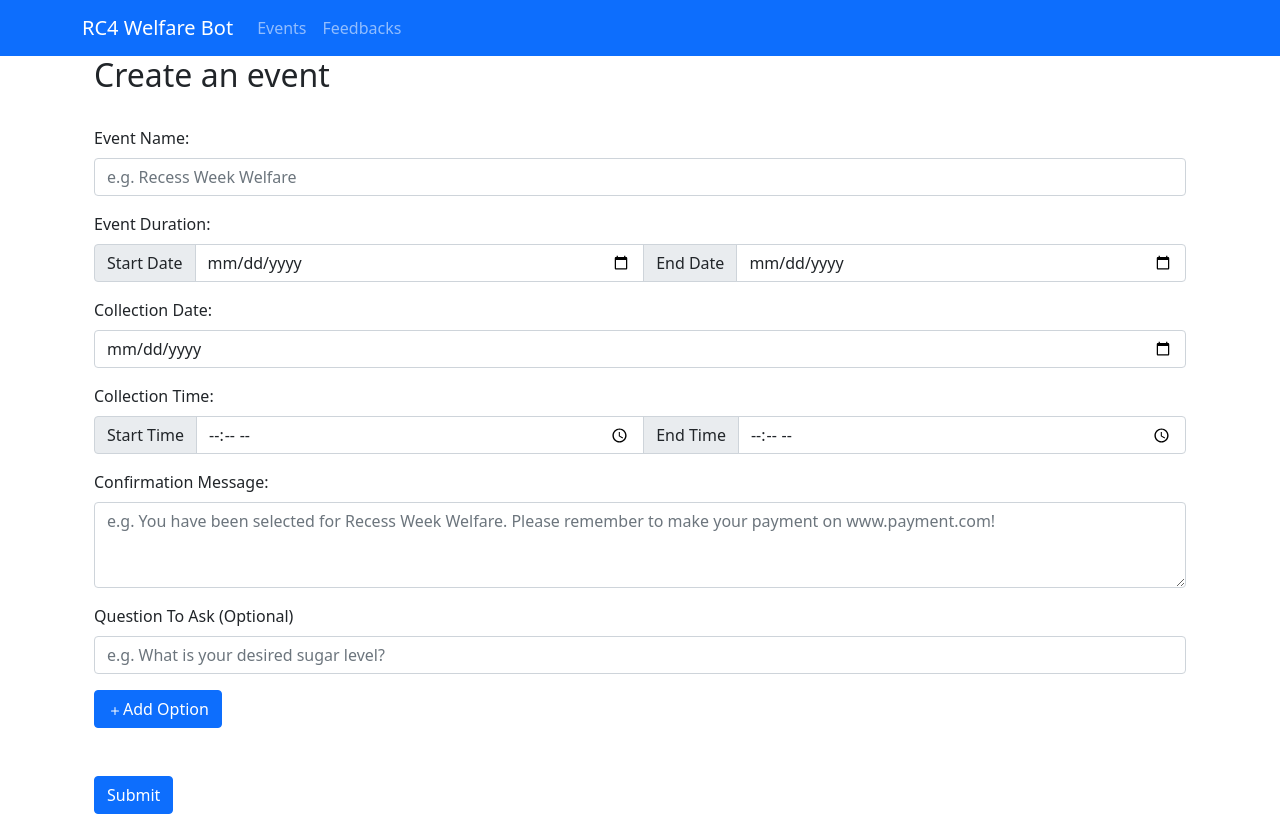
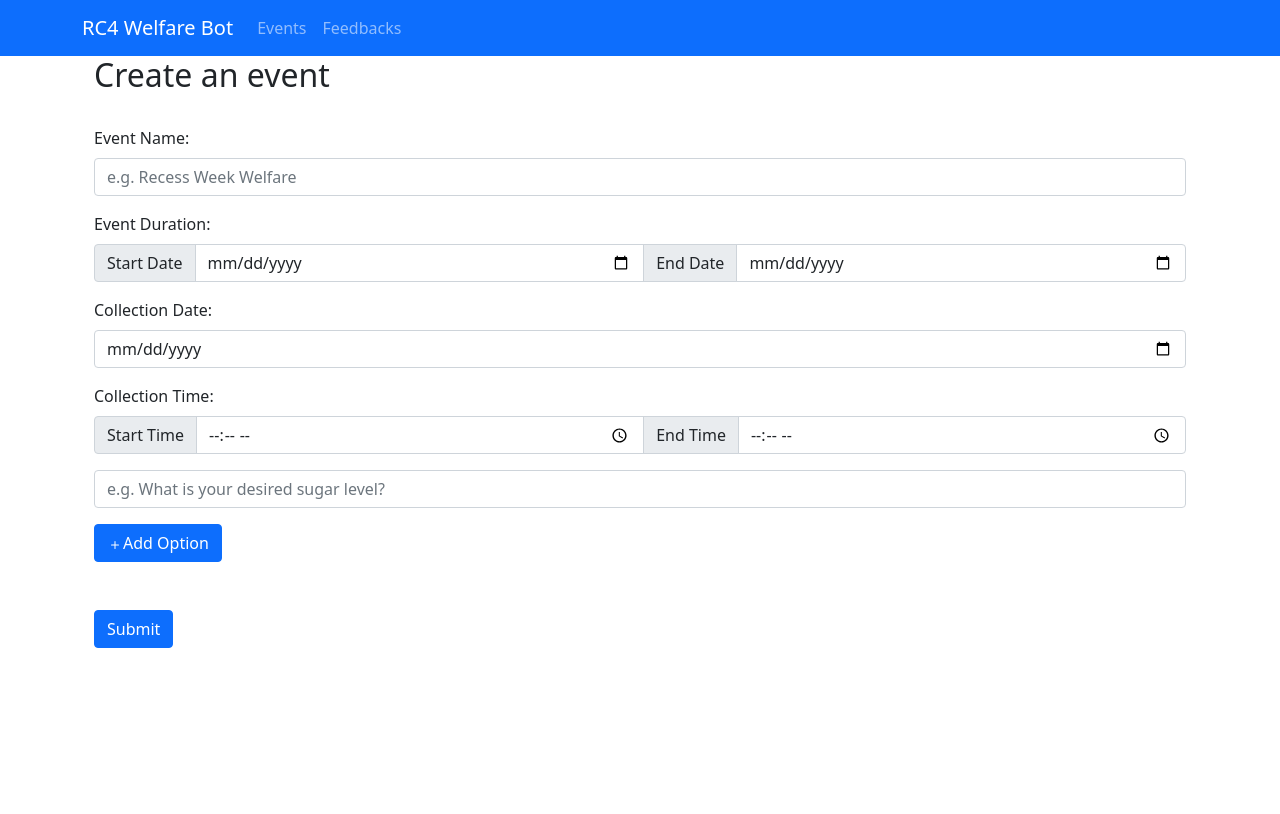
Before and after one commit to Bryanleongys/Bryanleongys.github.io, a React (Create React App) app in the folder client/: page /add-event in a window 1280 px wide. Built offline with nearby package versions, Linux system fonts and the light colour scheme.

Commit message:
removed message box from add events

```diff
--- a/client/src/components/events/AddEventForm.js
+++ b/client/src/components/events/AddEventForm.js
@@ -312,7 +312,7 @@ const AddEventForm = () => {
           </Col>
         </Row>
 
-        <Form.Label htmlFor="basic-url">Confirmation Message:</Form.Label>
+        {/* <Form.Label htmlFor="basic-url">Confirmation Message:</Form.Label>
         <InputGroup className="mb-3">
           <FormControl
             required
@@ -325,7 +325,7 @@ const AddEventForm = () => {
           />
         </InputGroup>
 
-        <Form.Label htmlFor="basic-url">Question To Ask (Optional)</Form.Label>
+        <Form.Label htmlFor="basic-url">Question To Ask (Optional)</Form.Label> */}
 
         <Col md>
           <InputGroup className="mb-3">
```
